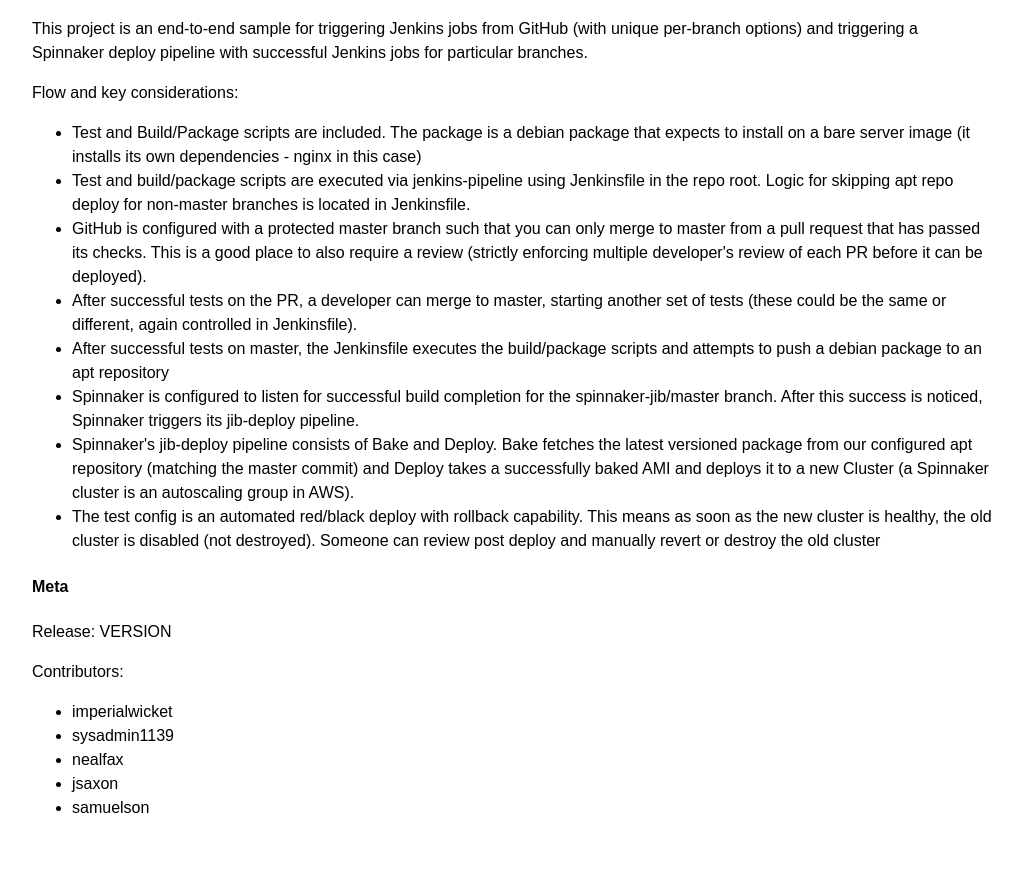
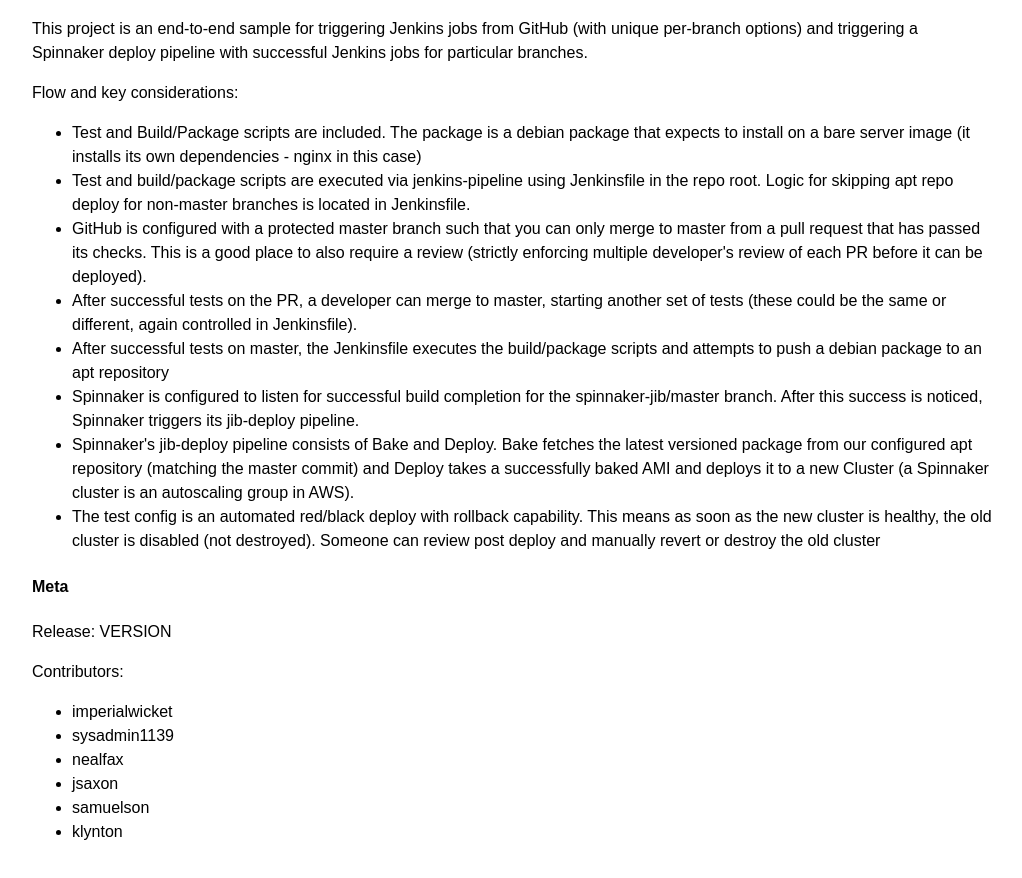
Before and after one commit to imperialwicket/spinnaker-jib, a plain HTML site: page src/index.html in a window 1280 px wide. Shown: the part 196-1074 px from the top of the page, without its empty margins (128-1150 px from the left). Drawn offline with Linux system fonts and the light colour scheme.

Commit message:
Add klynton to the list. (#27)

```diff
--- a/src/index.html
+++ b/src/index.html
@@ -38,6 +38,7 @@
       <li>nealfax</li>
       <li>jsaxon</li>
       <li>samuelson</li>
+      <li>klynton</li>
 	  </ul>
 	</p>
 </html>
```
